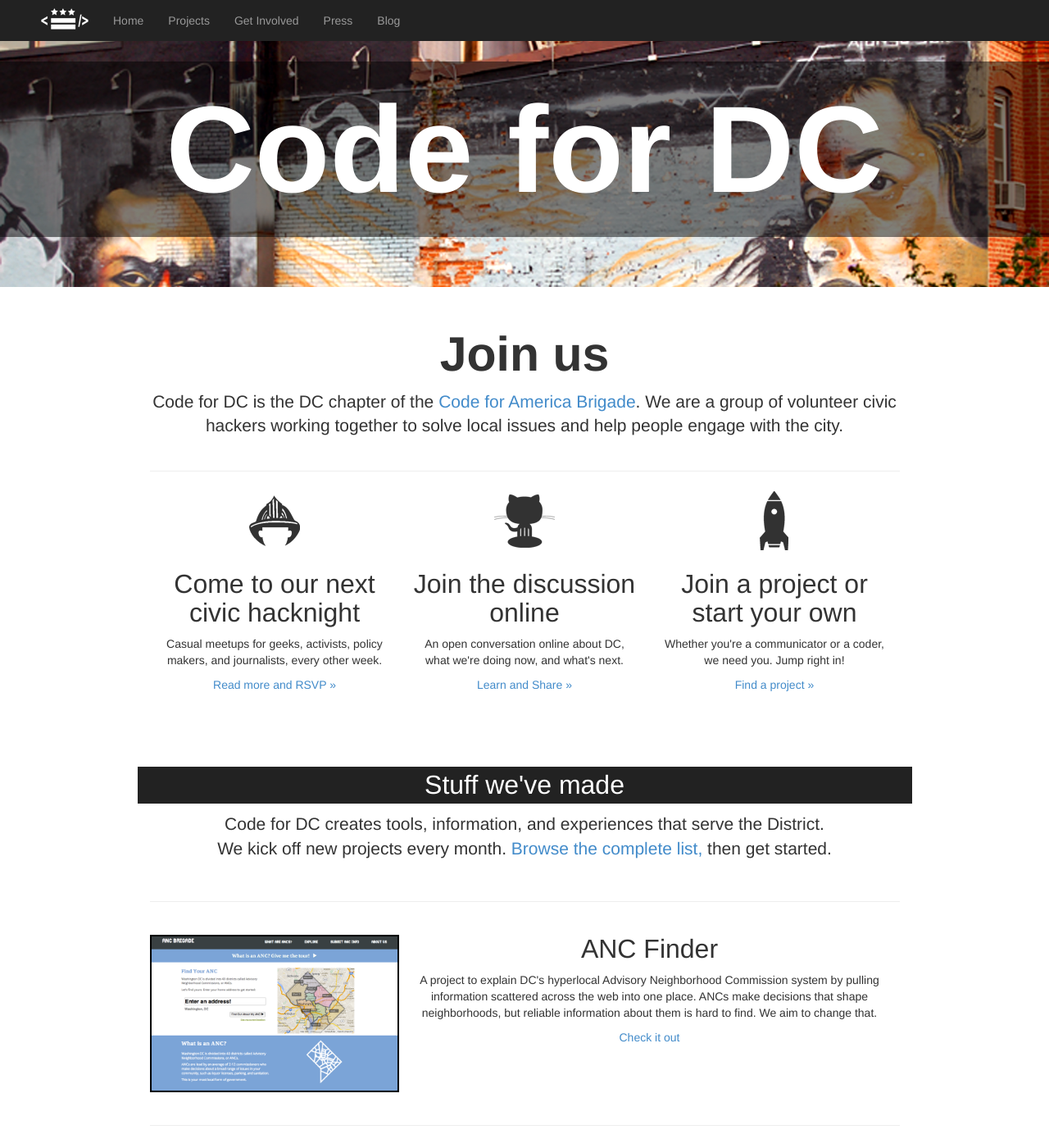
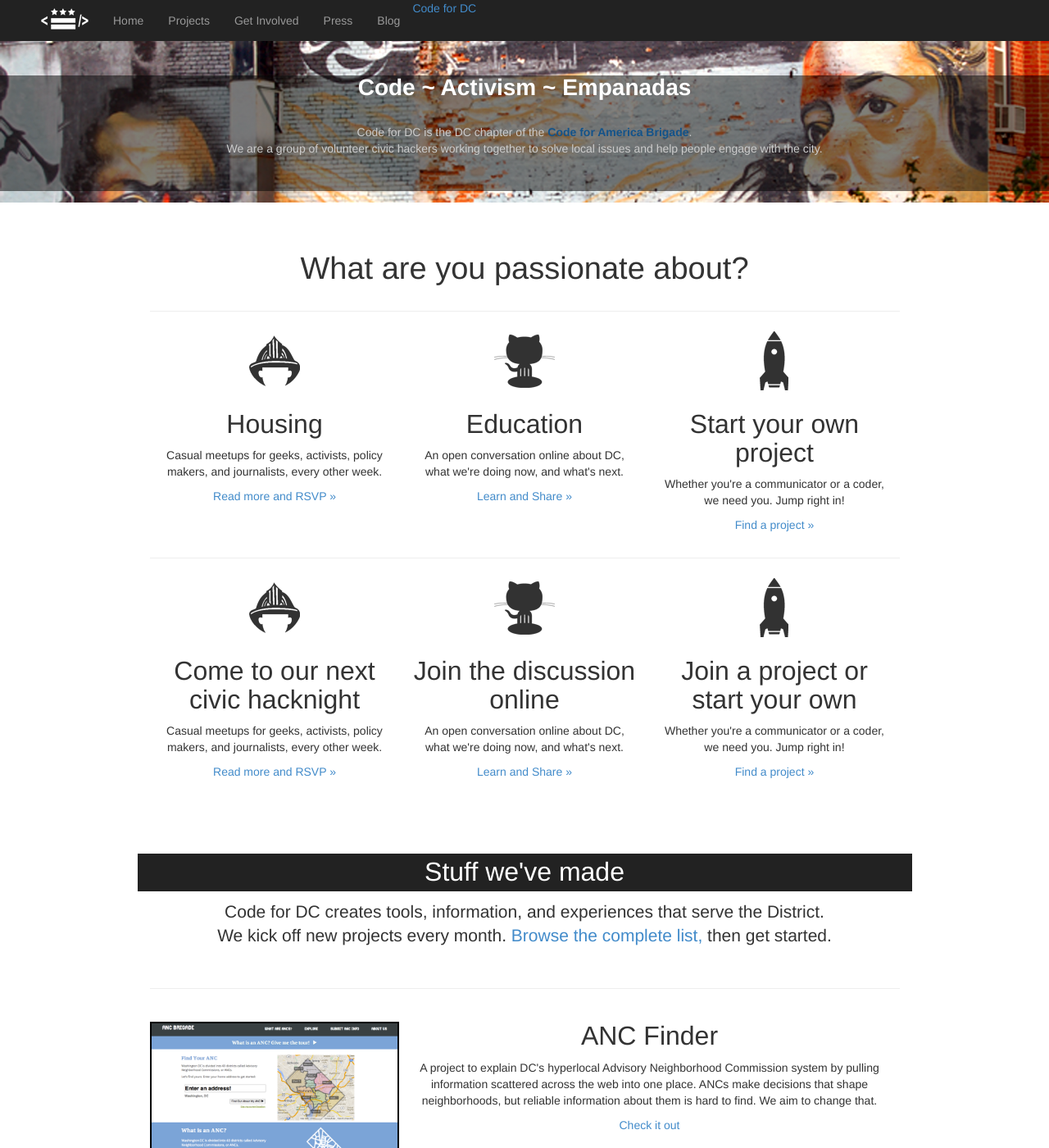
Before and after one commit to civictechdc/codefordc.github.com, a Jekyll site: the page built from index-pete.html, in a window 1280 px wide and 1400 px high. Shown: the whole window at 82% size. Built offline with Jekyll 4.4.1, drawn with Linux system fonts in a browser that asks for light colours; Markdown is read by kramdown in place of the engine named in the settings.

Commit message:
Updates for the draft new homepage.

```diff
--- a/index-pete.html
+++ b/index-pete.html
@@ -6,6 +6,35 @@
 <style>
 body .navbar:first-child {
 	display: none;
+}
+.hero {
+	background-repeat: no-repeat;
+	background-color: #222;
+	background-position: center center;
+	background-size: 100%;
+	min-height: 14em;
+	padding-top: 1em;
+	padding-bottom: 1em;
+}
+.hero-text {
+	margin: 0;
+}
+.hero-text a {
+	color: #13538A;
+	font-weight: bold;
+	text-decoration: none;
+}
+h1.hero-text {
+    font-size: 2em;
+	margin-top: 1em;
+    padding-bottom: 0em;
+}
+div.hero-text {
+	font-size: 1em;
+	padding-top: 2em;
+	padding-bottom: 3em;
+	font-weight: normal;
+	color: #CCC;
 }
 </style>
 
@@ -19,18 +48,23 @@
     <a class="navbar-brand" href="/index.html"><img src="/images/c4dc-logo-white-30x58.png"/></a>
     <div class="nav-collapse collapse">
       <ul class="nav navbar-nav" id="navbar-nav">
-	  	<li><a href="/index.html">Home</a></li>
+	  	<li><a href="/index-pete.html">Home</a></li>
         <li><a href="/projects.html">Projects</a></li>
-        <li><a href="/index.html">Get Involved</a></li>
+        <li><a href="/volunteer.html">Get Involved</a></li>
         <li><a href="/press.html">Press</a></li>
         <li><a href="/blog/">Blog</a></li>
       </ul>
+		<p class="nav navbar-nav navbar-right"><a href="/index-pete.html">Code for DC</a></p>
     </div><!--/.nav-collapse -->
   </div>
 </div>
 
 <div class="col-lg-12 hero">
-	<div class="hero-text">Code for DC</div>
+	<h1 class="hero-text">Code ~ Activism ~ Empanadas</h1>
+	<div class="hero-text">
+		<div>Code for DC is the DC chapter of the <a href="http://brigade.codeforamerica.org" target="_blank">Code for America Brigade</a>.</div>
+		<div>We are a group of volunteer civic hackers working together to solve local issues and help people engage with the city.</div>
+	</div>
 </div>
 
 <div class="container">
@@ -57,10 +91,34 @@
 -->
 
 				<div class="col-lg-12">
-					<h1 class="h0">Join us</h1>
-		        	<p class="lead">Code for DC is the DC chapter of the <a href="http://brigade.codeforamerica.org" target="_blank">Code for America Brigade</a>. We are a group of volunteer civic hackers working together to solve local issues and help people engage with the city.
-					</p>
+					<h1 class="">What are you passionate about?</h1>
 				</div>
+				<div class="col-lg-12"><hr/></div>
+				<div class="col-lg-12">
+					<div class="col-lg-4">
+		 				<img src="images/captain.png" alt="CfA Brigade Captain" />
+						<h2>Housing</h2>
+						<p>Casual meetups for geeks, activists, policy makers, and journalists, every other week.</p>
+						<p><a href="http://www.meetup.com/code-for-dc" target="_blank">Read more and RSVP &raquo;</a></p>
+					</div>
+
+					<div class="col-lg-4">
+						<img src="images/octocat.png" alt="Community" />
+						<h2>Education</h2>
+						<p>An open conversation online about DC, what we're doing now, and what's next.
+						</p>
+						<p><a href="http://groups.google.com/forum/#!forum/dc-cfa-brigade" target="_blank">Learn and Share &raquo;</a></p>
+		        	</div>
+					<div class="col-lg-4">
+						<img src="images/launch.png" alt="Community" />
+						<h2>Start your own project</h2>
+						<p>Whether you're a communicator or a coder, we need you. Jump right in!</a>
+						</p>
+						<p><a href="projects.html">Find a project &raquo;</a></p>
+		        	</div>
+				</div>
+
+
 				<div class="col-lg-12"><hr/></div>
 				<div class="col-lg-12">
 					<div class="col-lg-4">
```
Also changed, not shown: projects-pete.html (added, +126 -0 lines).
